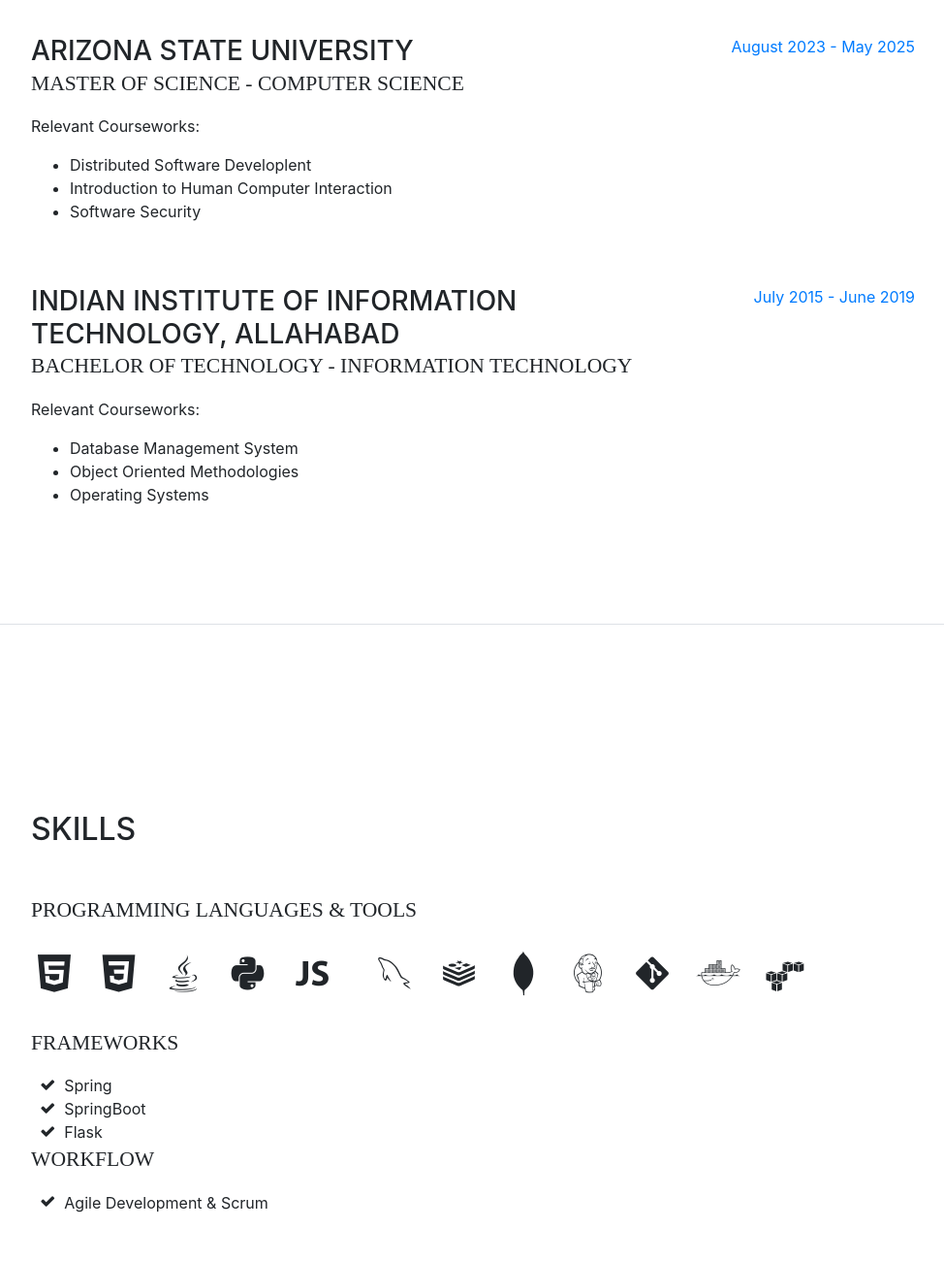
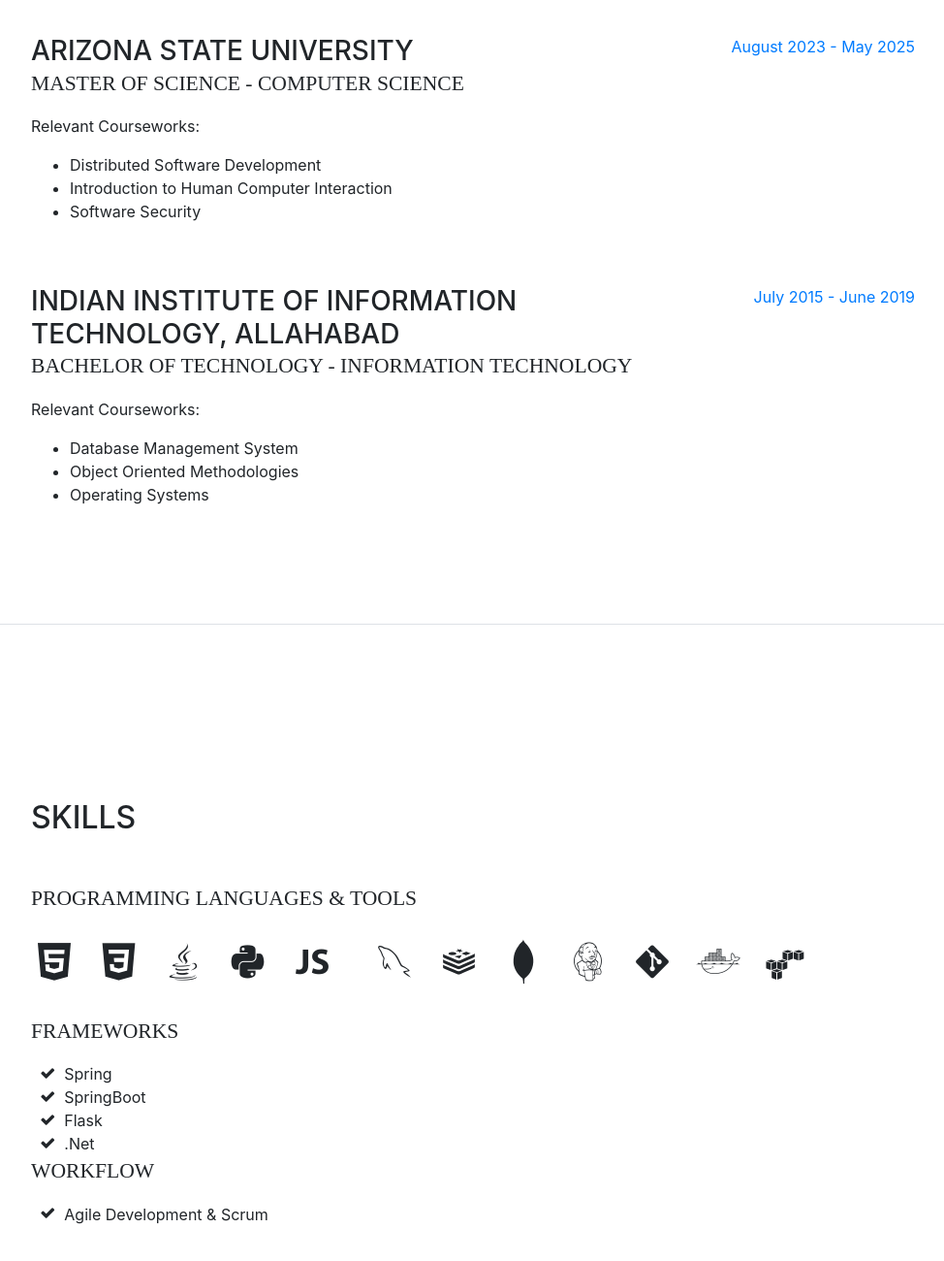
Before and after one commit to rahulgyawali/portfolio, a website with bundled scripts: page index.html in a window 1280 px wide. Shown: the part 2127-3427 px from the top of the page at 97% size, without its empty margins (288-1262 px from the left). Built offline with nearby package versions, Linux system fonts and the light colour scheme; a web font is replaced by a local one.

Commit message:
"dot net and typo check"

```diff
--- a/index.html
+++ b/index.html
@@ -175,7 +175,7 @@
               <div>Relevant Courseworks:</div>
               <p>
                 <ul>
-                  <li>Distributed Software Developlent</li>
+                  <li>Distributed Software Development</li>
                   <li>Introduction to Human Computer Interaction</li>
                   <li>Software Security</li>
                 </ul>
@@ -252,9 +252,6 @@
             <li class="list-inline-item">
               <i class="devicons devicons-aws"></i>
             </li>
-            <li class="list-inline-item">
-              <i class="devicons devicons-kafka"></i>
-            </li>
           </ul>
 
           <div class="subheading mb-3">Frameworks</div>
@@ -268,6 +265,9 @@
             <li>
               <i class="fa-li fa fa-check"></i>
               Flask</li>
+            <li>
+              <i class="fa-li fa fa-check"></i>
+              .Net</li>
           </ul>
           <div class="subheading mb-3">Workflow</div>
           <ul class="fa-ul mb-0">
```
Also changed, not shown: 3 other files.
